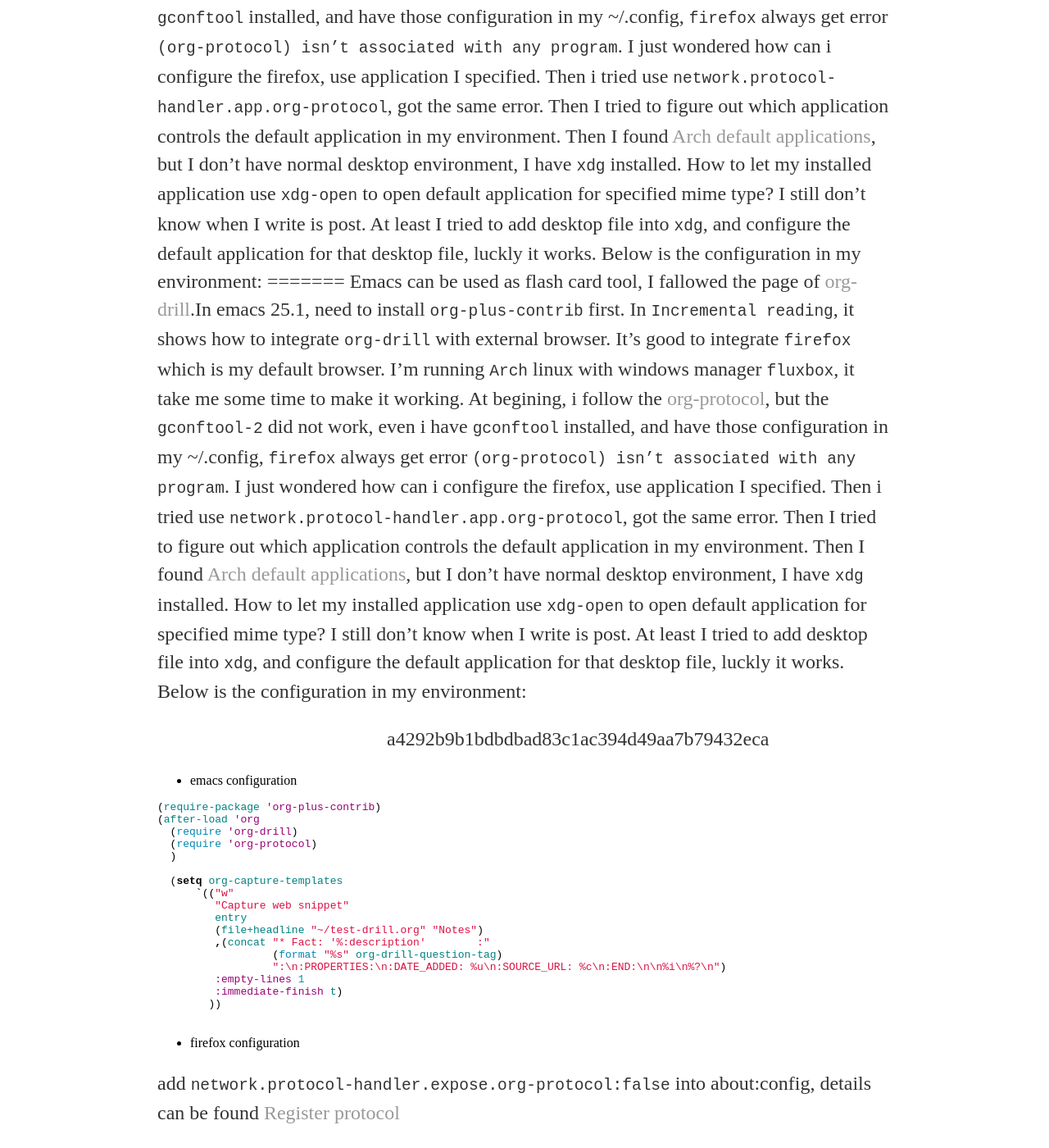
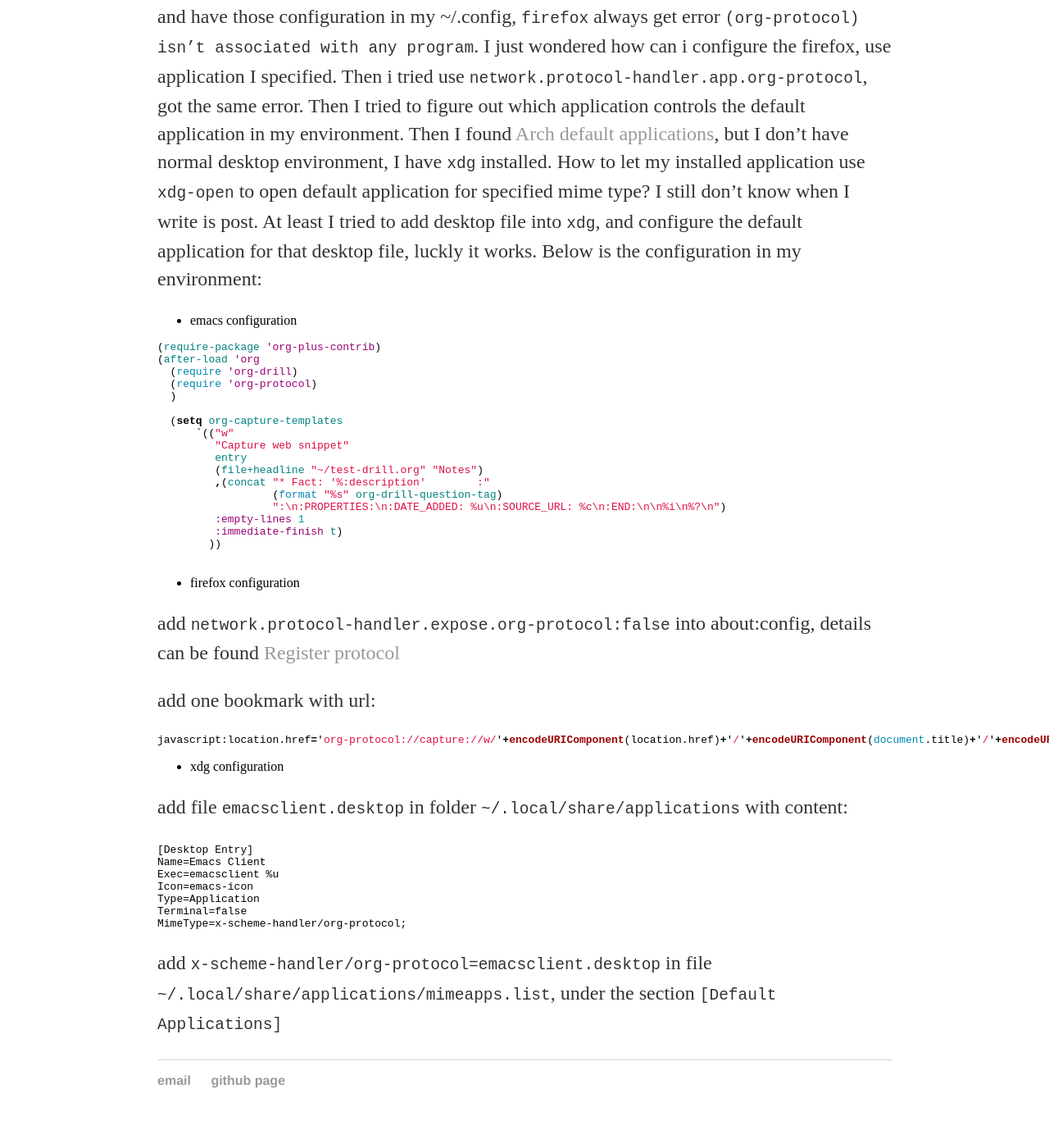
Before and after one commit to baolonglin/baolonglin.github.io-jekyll, a Jekyll site: the page built from _posts/2017-03-07-emacs-org-drill-org-capture-firefox.md, in a window 1280 px wide and 1400 px high, scrolled down 593 px. Shown: the whole window at 82% size. Built offline with Jekyll 4.4.1, drawn with Linux system fonts in a browser that asks for light colours; some of the changed text lies outside the part shown.

Commit message:
solve the confict issue

```diff
--- a/_posts/2017-03-07-emacs-org-drill-org-capture-firefox.md
+++ b/_posts/2017-03-07-emacs-org-drill-org-capture-firefox.md
@@ -4,13 +4,9 @@ title: "Emacs org-drill org-capture org-protocol with firefox"
 date: 2017-03-07
 ---
 
-<<<<<<< HEAD
 Emacs can be used as flash card tool, I fallowed the page of [org-drill](http://orgmode.org/worg/org-contrib/org-drill.html).
 In emacs 25.1, need to install `org-plus-contrib` first. While installing `org-plus-conrib`, may get error `Invalid function: org-babel-header-args-safe-fn`, I use cpaulik's solution: [remove the ob_R.elc](https://github.com/syl20bnr/spacemacs/issues/4618). And I find one emacs plugin [paradox](https://github.com/Malabarba/paradox), which can be used to manage the installed plugins.
 In `Incremental reading`, it shows how to integrate `org-drill` with external browser. It's good to integrate `firefox` which is my default browser. I'm running `Arch` linux with windows manager `fluxbox`, it take me some time to make it working. At begining, i follow the [org-protocol](http://orgmode.org/worg/org-contrib/org-protocol.html), but the `gconftool-2` did not work, even i have `gconftool` installed, and have those configuration in my ~/.config, `firefox` always get error `(org-protocol) isn’t associated with any program`. I just wondered how can i configure the firefox, use application I specified. Then i tried use `network.protocol-handler.app.org-protocol`, got the same error. Then I tried to figure out which application controls the default application in my environment. Then I found [Arch default applications](https://wiki.archlinux.org/index.php/Default_applications), but I don't have normal desktop environment, I have `xdg` installed. How to let my installed application use `xdg-open` to open default application for specified mime type? I still don't know when I write is post. At least I tried to add desktop file into `xdg`, and configure the default application for that desktop file, luckly it works. Below is the configuration in my environment:
-=======
-Emacs can be used as flash card tool, I fallowed the page of [org-drill](http://orgmode.org/worg/org-contrib/org-drill.html).In emacs 25.1, need to install `org-plus-contrib` first. In `Incremental reading`, it shows how to integrate `org-drill` with external browser. It's good to integrate `firefox` which is my default browser. I'm running `Arch` linux with windows manager `fluxbox`, it take me some time to make it working. At begining, i follow the [org-protocol](http://orgmode.org/worg/org-contrib/org-protocol.html), but the `gconftool-2` did not work, even i have `gconftool` installed, and have those configuration in my ~/.config, `firefox` always get error `(org-protocol) isn’t associated with any program`. I just wondered how can i configure the firefox, use application I specified. Then i tried use `network.protocol-handler.app.org-protocol`, got the same error. Then I tried to figure out which application controls the default application in my environment. Then I found [Arch default applications](https://wiki.archlinux.org/index.php/Default_applications), but I don't have normal desktop environment, I have `xdg` installed. How to let my installed application use `xdg-open` to open default application for specified mime type? I still don't know when I write is post. At least I tried to add desktop file into `xdg`, and configure the default application for that desktop file, luckly it works. Below is the configuration in my environment:
->>>>>>> a4292b9b1bdbdbad83c1ac394d49aa7b79432eca
 
 
 * emacs configuration
```
